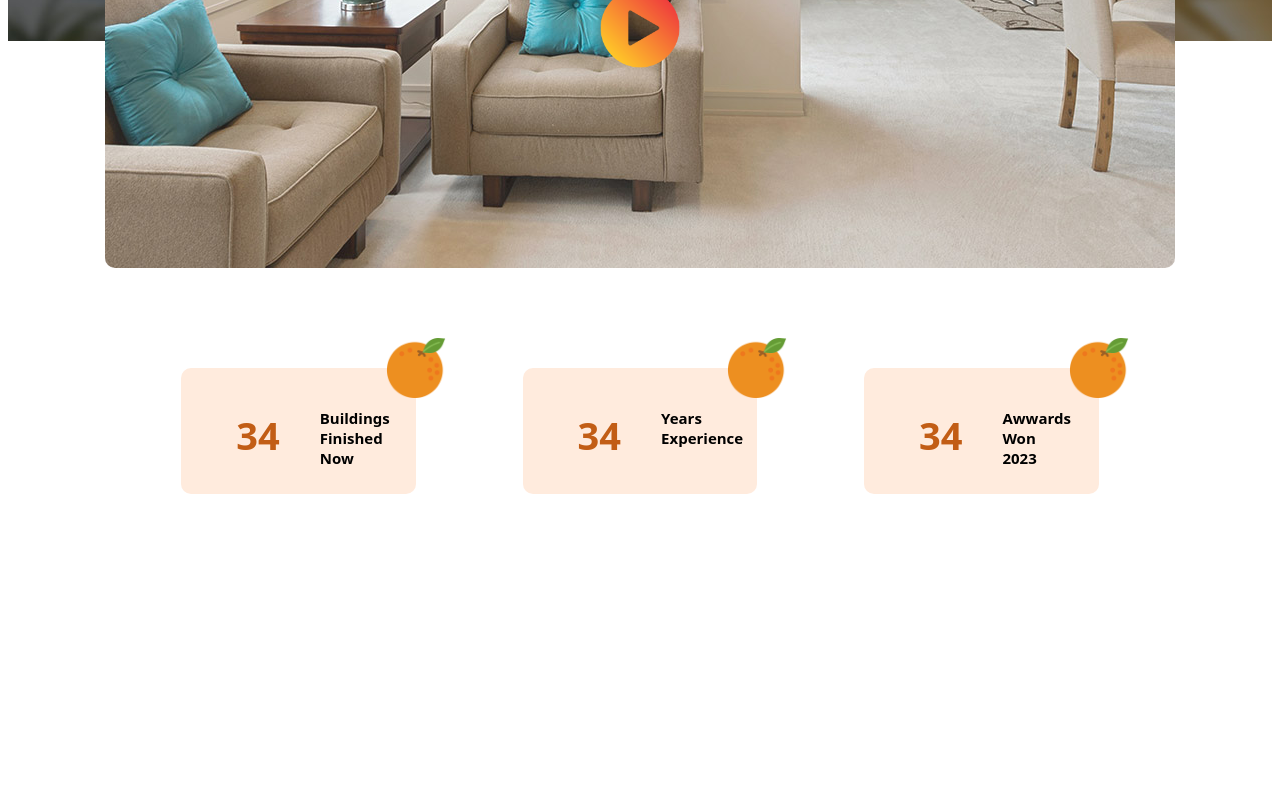
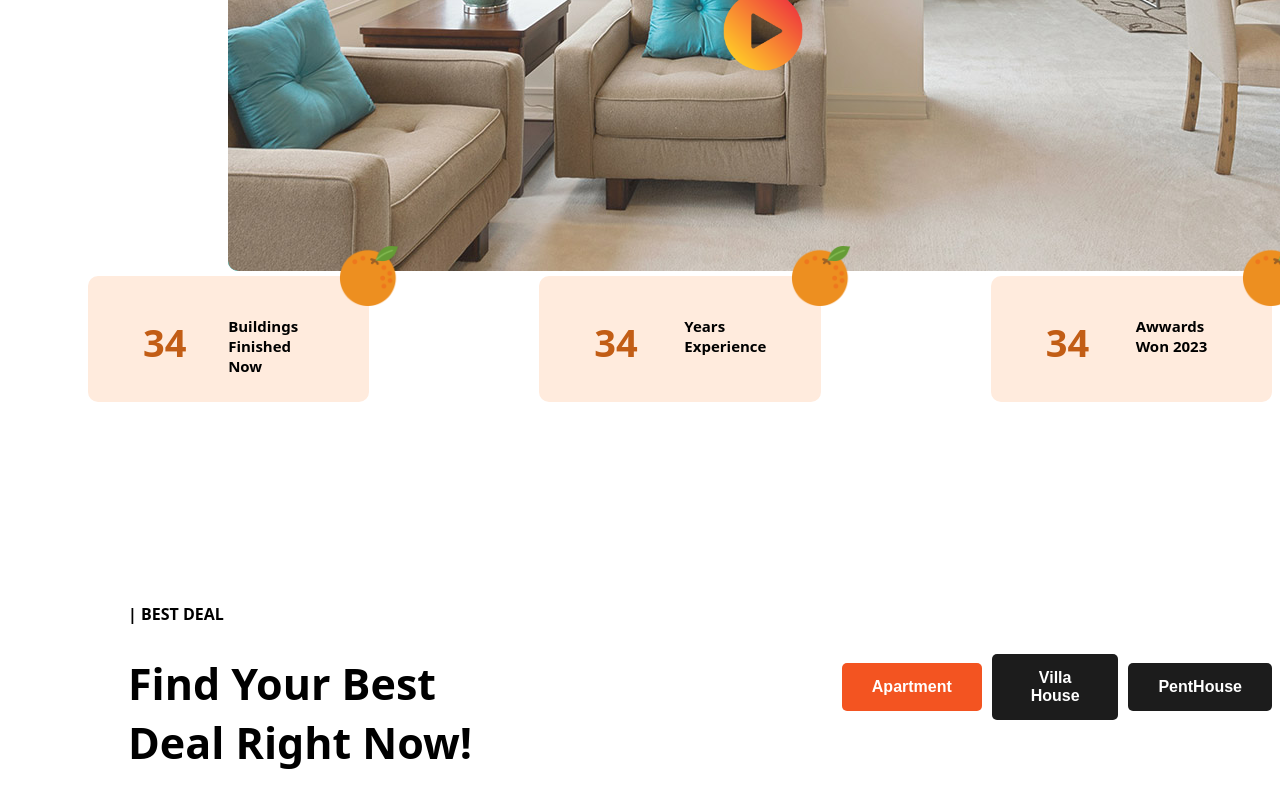
Before and after one commit to Pankajakshan-Vineeth/Villa-Website, a React (Vite) app: page / in a window 1280 px wide. Shown: the part 2410-3210 px from the top of the page. Before the commit the page ends 3104 px from the top, so only its background shows below. Built offline with nearby package versions, Linux system fonts and the light colour scheme.

Commit message:
bext deal container wip

```diff
--- /dev/null
+++ b/src/Components/BestDeal/BestDeal.css
@@ -0,0 +1,41 @@
+.best-deal-container{
+    width: 100%;
+    height: auto;
+}
+.deal-container{
+    display: flex;
+    align-items: center;
+    justify-content: start;
+
+}
+
+.deal-text-container{
+    margin-left: 120px;
+    margin-right:190px ;
+}
+.deal-button-container{
+gap: 20px;
+bottom: 0;
+top:0;
+}
+
+.property-button{
+    padding: 15px 30px;
+  border: none;
+  border-radius: 5px;
+  background-color: #1c1c1c;
+ margin-left: 10px;
+  color: white;
+  font-weight: 700;
+  font-size: 16px;
+  cursor: pointer;
+  transition: background-color 0.3s ease;
+
+}
+.property-button.active{
+    background-color: #f35421;
+  color: white;
+}
+.deal-text-container h1{
+    font-size: 43px;
+}
--- /dev/null
+++ b/src/Components/BestDeal/BestDeal.jsx
@@ -0,0 +1,20 @@
+import "./BestDeal.css";
+
+const BestDeal = () => {
+  return (
+    <div className="best-deal-container">
+      <div className="deal-container">
+        <div className="deal-text-container">
+          <h4>| BEST DEAL</h4>
+          <h1>Find Your Best Deal Right Now!</h1>
+        </div>
+        <div className="deal-button-container"></div>
+        <button className="property-button active">Apartment</button>
+        <button className="property-button">Villa House</button>
+        <button className="property-button">PentHouse</button>
+      </div>
+    </div>
+  );
+};
+
+export default BestDeal;
--- a/src/Components/Video/Video.css
+++ b/src/Components/Video/Video.css
@@ -1,7 +1,7 @@
 .video-container{
     width: 100%;
-    height: 75vh;
-    background: url('../../assets/video-bg.jpg');
+    height: auto;
+    /* background: url('../../assets/video-bg.jpg'); */
     display:flex ;
     flex-direction: column;
 }
@@ -12,6 +12,9 @@
      align-items: center;
      justify-content: center;
      margin-top: 90px;
+         position: absolute;
+         margin-left: 350px;
+
 }
 
 .video-text p{
@@ -39,6 +42,13 @@
     flex-direction: column;
     align-items: center;
     justify-content: center;
+    background-color: aqua;
+    position: absolute;
+    margin-top: 350px;
+    margin-left: 220px;
+    border-radius: 10px;
+
+
 }
 .frame-image{
     border-radius: 10px;
@@ -48,11 +58,11 @@
     width: 80px;
 }
 .orange-dots{
+    width: 100%;
     display: flex;
-    justify-content: space-around;
-    align-items: center;
-    margin-right: 120px;
-    margin-left: 120px;
+    gap: 90px;
+    align-items: center;    margin-top: 300px;
+
 }
 .orange-icon{
    width: 60px;
@@ -65,16 +75,17 @@
     padding: 15px;
     background-color: rgb(255, 235, 221);
     margin-top: 100px;
-    margin-bottom: 200px;
+    margin-bottom: 180px;
+    margin-left: 80px;
     width:20%;
     height: 12vh;
     position: relative;
     border-radius: 10px;
+
 }
 .orange-text{
     display: flex;
     width: 90%;
-    margin-bottom: 150px;
 }
 .orange-text h1{
     width: 50px;
--- a/src/Components/Video/Video.jsx
+++ b/src/Components/Video/Video.jsx
@@ -3,10 +3,12 @@ import "./Video.css";
 import frame from "../../assets/video-frame.jpg";
 import play from "../../assets/play.png";
 import orangedot from "../../assets/orange.png";
+import videobg from "../../assets/video-bg.jpg";
 
 const Video = () => {
   return (
     <div className="video-container">
+      <img src={videobg} alt="" />
       <div className="video-text">
         <p>| VIDEO VIEW</p>
         <h1 className="h1-text">Get Closer View & Different Feeling</h1>
--- a/src/Pages/Home.jsx
+++ b/src/Pages/Home.jsx
@@ -3,6 +3,7 @@ import Hero from "../Components/Hero/Hero";
 import NavBar from "../Components/NavBar/NavBar";
 import Featured from "../Components/Featured/Featured";
 import Video from "../Components/Video/Video";
+import BestDeal from "../Components/BestDeal/BestDeal";
 
 const Home = () => {
   return (
@@ -11,6 +12,7 @@ const Home = () => {
       <Hero />
       <Featured/>
       <Video/>
+      <BestDeal/>
     </div>
   );
 };
```
